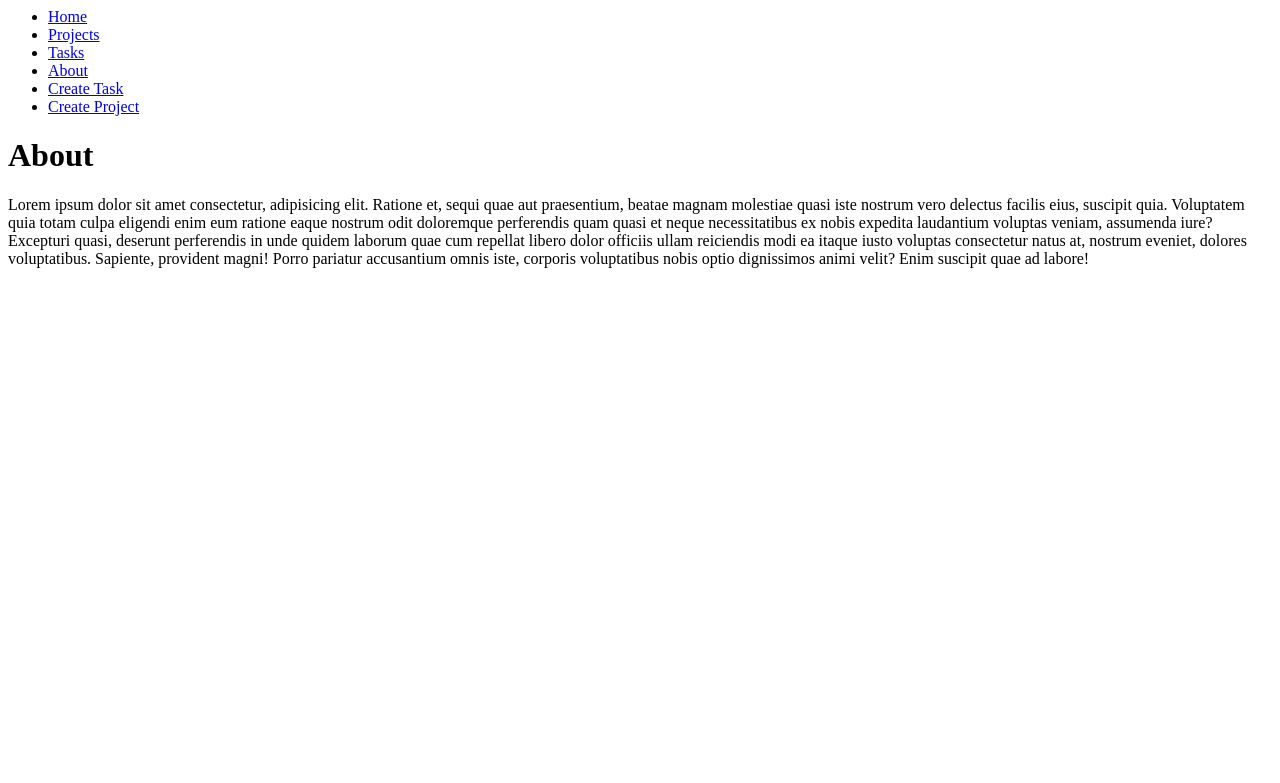
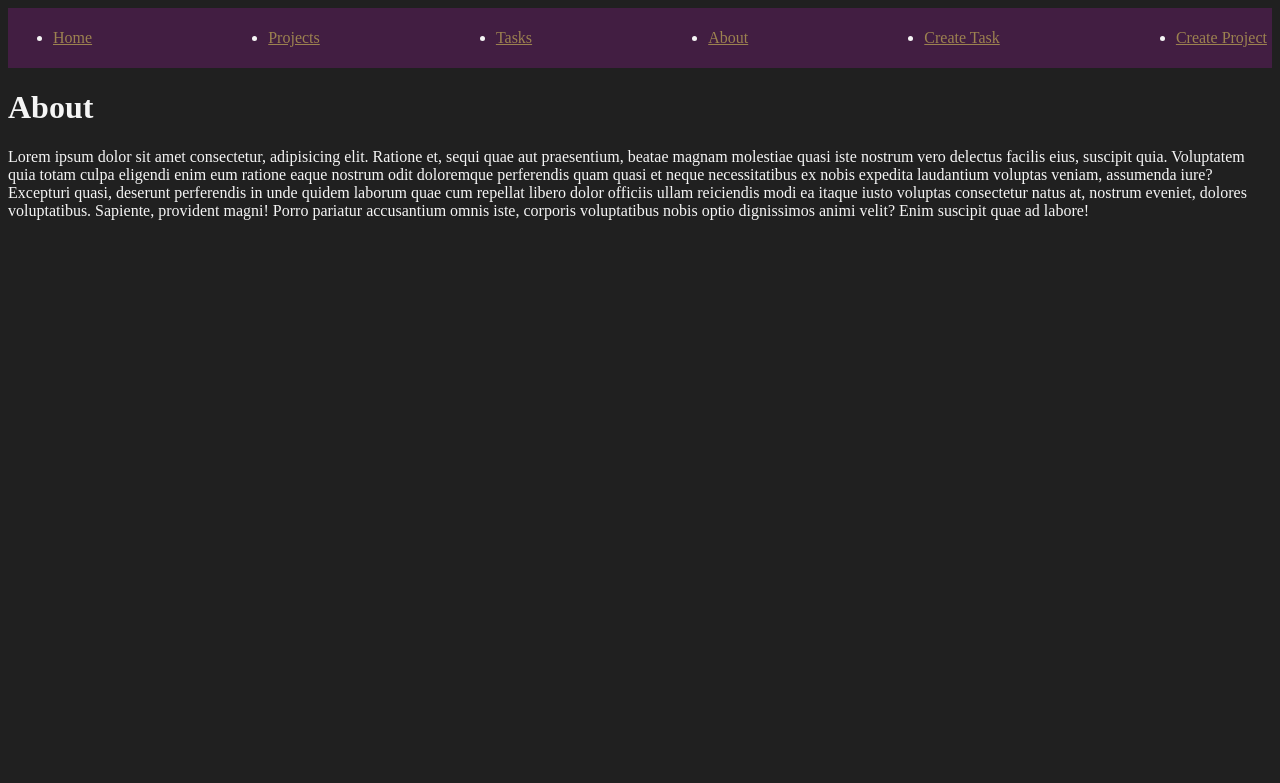
Before and after one commit to jadercaro/test-django, a Django app: page /about/ in a window 1280 px wide. Shown: the top 783 px of the page. Run offline with Django 5.2, Linux system fonts and the light colour scheme.

Commit message:
static archives

```diff
--- /dev/null
+++ b/myapp/static/styles/main.css
@@ -0,0 +1,18 @@
+body{
+    background: #202020;
+    color: whitesmoke;
+}
+
+.navbar{
+    background: #421e42;
+    padding: 5px;
+}
+
+.navbar ul{
+    display: flex;
+    justify-content: space-between;
+}
+
+.navbar ul li a{
+    color: rgb(156, 130, 80);
+}
--- a/myapp/templates/index.html
+++ b/myapp/templates/index.html
@@ -1,8 +1,11 @@
 {% extends 'layouts/base.html' %}
+
+{% load static %}
 
 {% block content %}
 
 <h1>{{title}} </h1>
+<img src="{% static 'Captura desde 2024-01-09 13-25-45.png' %}">
 <p>Lorem ipsum dolor sit amet, consectetur adipisicing elit. Dolorum unde vero, beatae pariatur voluptas, ratione praesentium dolore ipsam at perspiciatis maiores consectetur enim optio tempora quam nulla. Debitis, reiciendis quos!</p>
 
 {% endblock %}
--- a/myapp/templates/layouts/base.html
+++ b/myapp/templates/layouts/base.html
@@ -1,4 +1,15 @@
-<nav>
+{% load static %}
+
+<!DOCTYPE html>
+<html lang="en">
+<head>
+    <meta charset="UTF-8">
+    <meta name="viewport" content="width=device-width, initial-scale=1.0">
+    <title>Django Projects</title>
+    <link rel="stylesheet", href="{% static '/styles/main.css'%}">
+</head>
+<body>
+    <nav class="navbar">
         <ul>
             <li>
                 <a href="/">Home</a>
@@ -23,3 +34,5 @@
 
     {% block content %}
     {% endblock %}
+</body>
+</html>
```
Also changed, not shown: myapp/static/Captura desde 2024-01-09 13-25-45.png (renamed from Captura desde 2024-01-09 13-25-45.png). Lines whose indentation alone changed are shown as unchanged.
